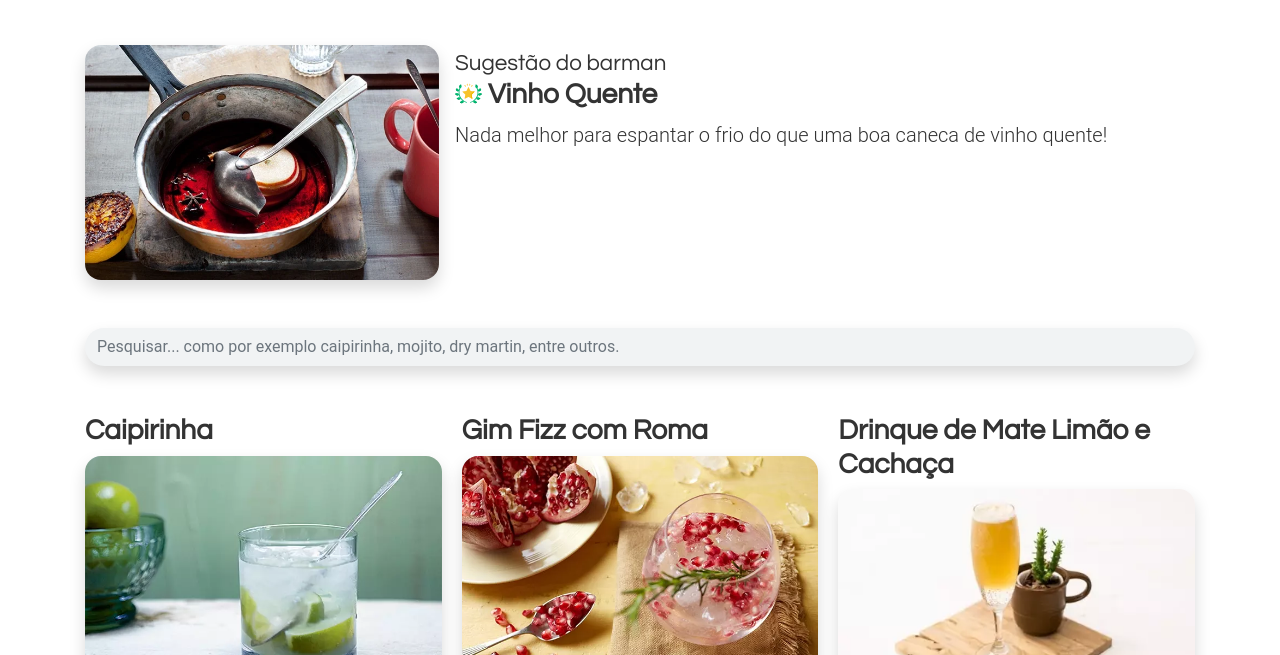
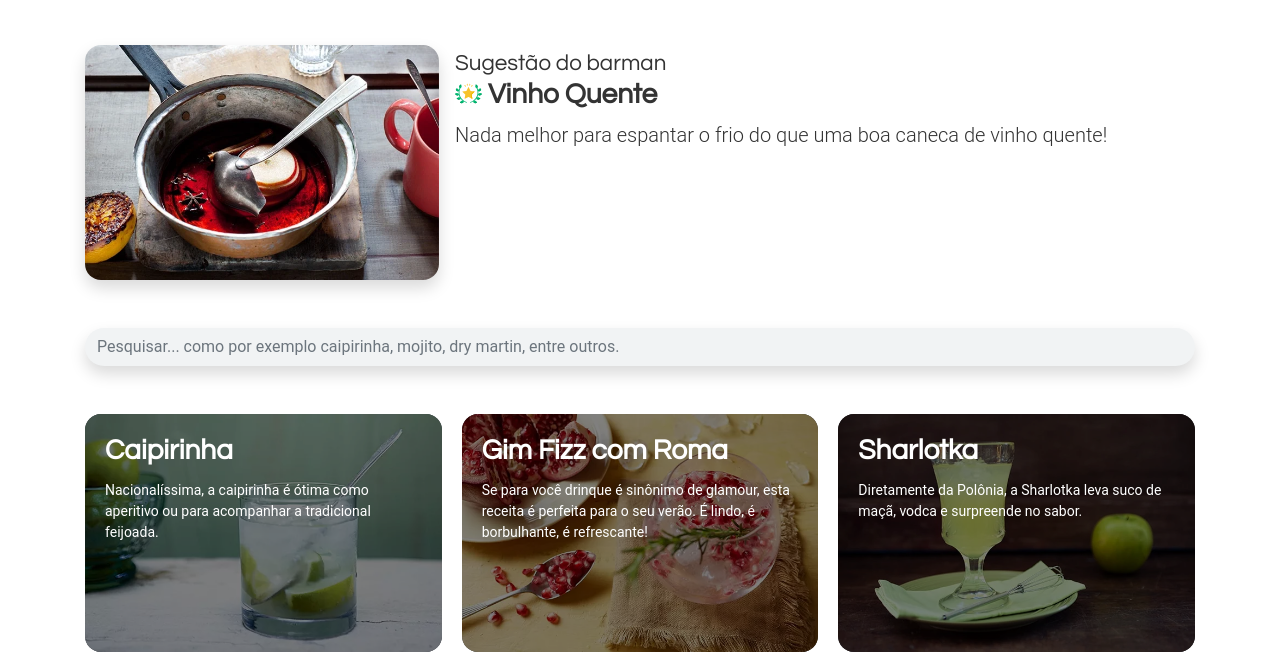
Before and after one commit to vbraz/make-drinks, a plain HTML site: page public/index.html in a window 1280 px wide. Shown: the part 145-800 px from the top of the page. Drawn offline with nearby package versions, Linux system fonts and the light colour scheme; some packages are replaced by stand-ins of ours.

Commit message:
alteração no layout

```diff
--- a/public/script.js
+++ b/public/script.js
@@ -31,11 +31,19 @@ function all(myObj){
 	var card = "<div class='card-columns' id='card-columns'>";
 	for(i = 0; i < myObj.length; i++) {
 		//console.log(myObj[i].name);
-		card += "<div class='card col-3-md mb-4' id='card' onclick=\"window.location.hash='"+myObj[i].id+"'; start();\">";
-		card += "<h3>"+myObj[i].name+"</h3>";
-		//card += "<img src='"+myObj[i].pic+"' class='card-img-top shadow mb-2' alt='"+myObj[i].name+"'>";
-		card += "<img src='static/drink/webp/"+myObj[i].id+".webp' class='card-img-top shadow mb-2' alt='"+myObj[i].name+"'>";
-		card += "<p class='lead p-0 pt-1'>"+myObj[i].text+"</p>";
+		//card += "<div class='card col-3-md mb-4' id='card' onclick=\"window.location.hash='"+myObj[i].id+"'; start();\">";
+		//card += "<h3>"+myObj[i].name+"</h3>";
+		////card += "<img src='"+myObj[i].pic+"' class='card-img-top shadow mb-2' alt='"+myObj[i].name+"'>";
+		//card += "<img src='static/drink/webp/"+myObj[i].id+".webp' class='card-img-top shadow mb-2' alt='"+myObj[i].name+"'>";
+		//card += "<p class='lead p-0 pt-1'>"+myObj[i].text+"</p>";
+		//card += "</div>";
+
+		card += "<div class='card bg-dark text-white' onclick=\"window.location.hash='"+myObj[i].id+"'; start();\">";
+		card += "<img src='static/drink/webp/"+myObj[i].id+".webp' class='card-img img-txt' alt='"+myObj[i].name+"'>";
+		card += "<div class='card-img-overlay'>";
+		card += "<h3 class='card-title'>"+myObj[i].name+"</h3>";
+		card += "<p class='card-text'>"+myObj[i].text+"</p>";
+		card += "</div>";
 		card += "</div>";
 	}
 	card += "</div>";
--- a/public/style.css
+++ b/public/style.css
@@ -54,3 +54,9 @@ h3 {
 .sticky-top{
     top: 10px;
 }
+
+.img-txt{
+    filter: blur(1px);
+    filter: brightness(55%);
+    filter: brightness(50%);
+}
```
